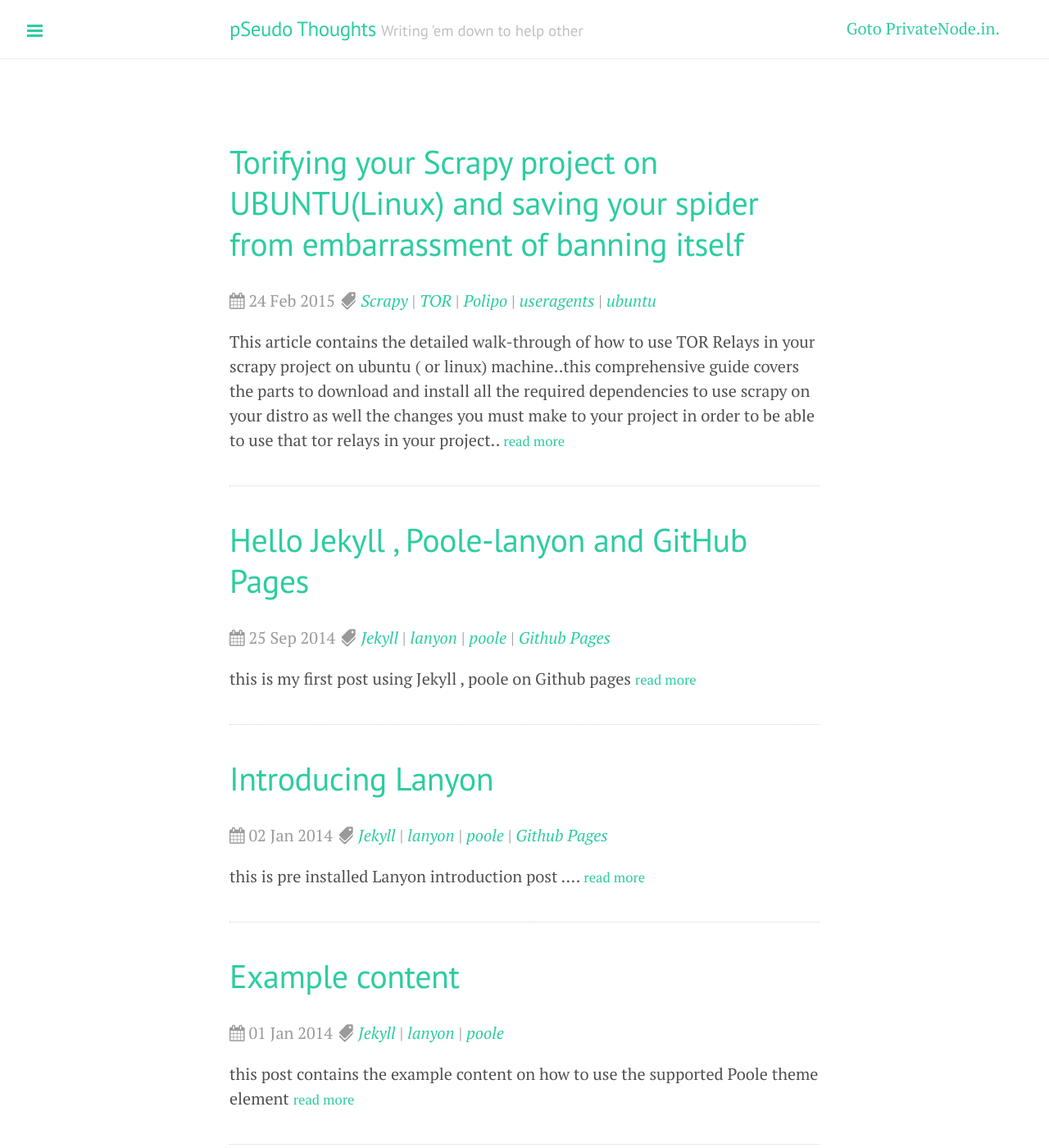
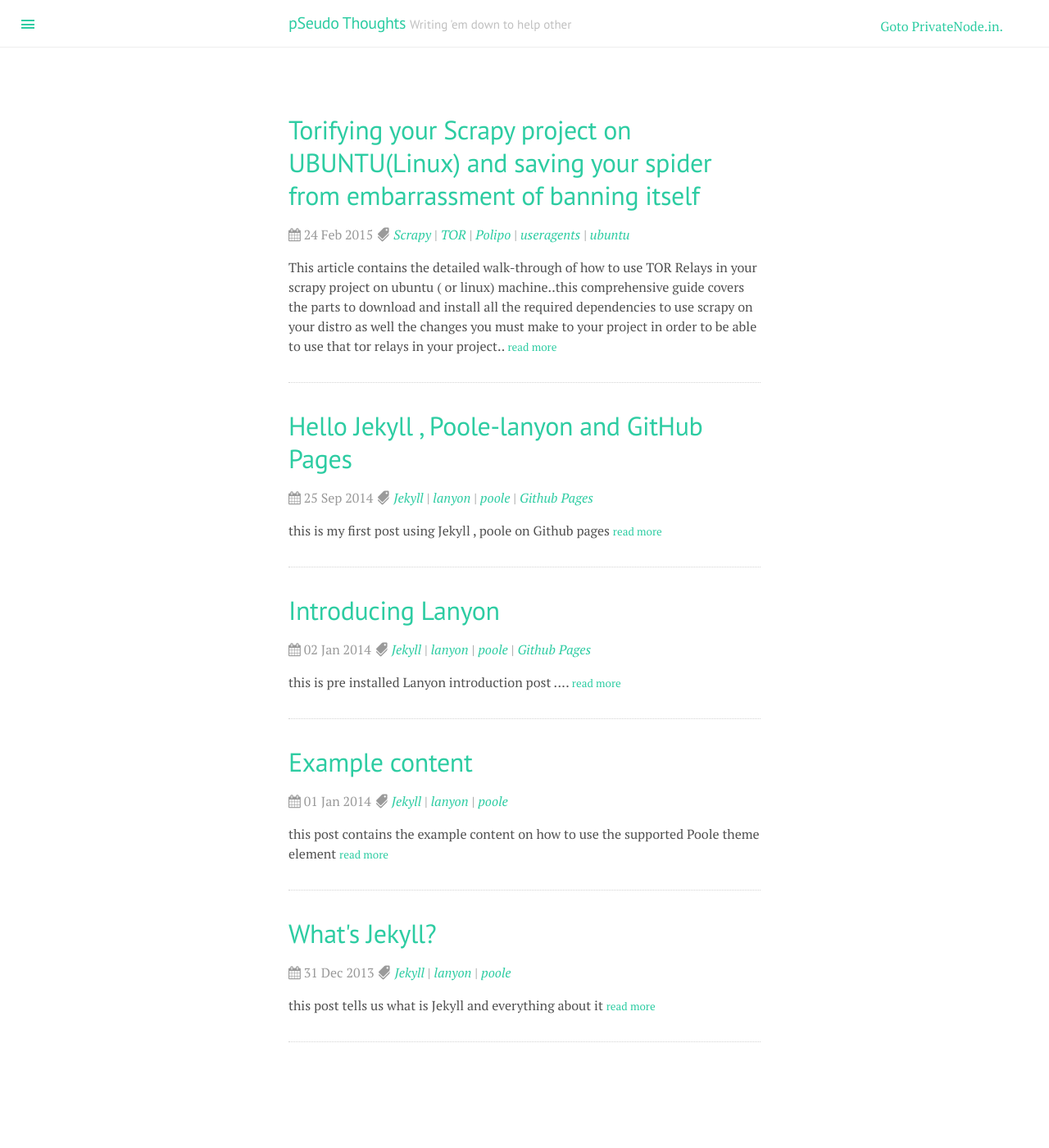
Before and after one commit to DharmeshPandav/dharmeshpandav.github.io, a Jekyll site: the page built from index.html, in a window 1280 px wide and 1400 px high. Shown: the whole window at 82% size. Built offline with Jekyll 4.4.1, drawn with Linux system fonts in a browser that asks for light colours; nearby versions of some CDN libraries; Markdown is read by kramdown in place of the engine named in the settings; the list of posts is cut into pages by our own code.

```diff
--- a/public/css/lanyon.css
+++ b/public/css/lanyon.css
@@ -332,7 +332,7 @@ a.sidebar-nav-item:focus {
 .page-title,
 .post-title {
   margin-top: 0;
-    margin-bottom: 2rem;
+    margin-bottom: 1.5rem;
 }
 
 /* Meta data line below post title */
--- a/public/css/poole.css
+++ b/public/css/poole.css
@@ -49,12 +49,12 @@ body {
 
 html {
   font-family: "Helvetica Neue", Helvetica, Arial, sans-serif;
-  font-size: 16px;
+  font-size: 1rem;
   line-height: 1.5;
 }
 @media (min-width: 38em) {
   html {
-    font-size: 20px;
+    font-size: 1rem;
   }
 }
 
```
